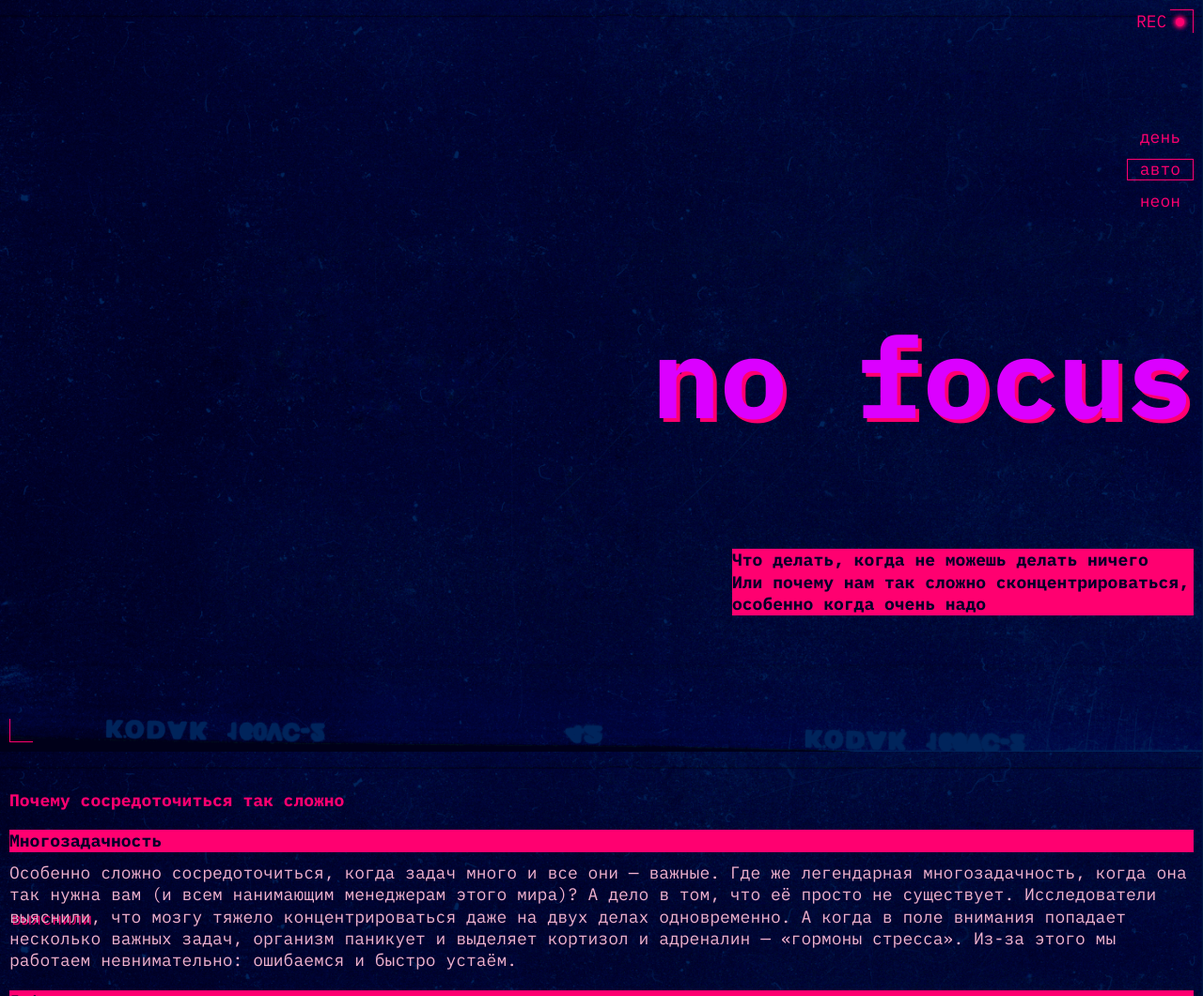
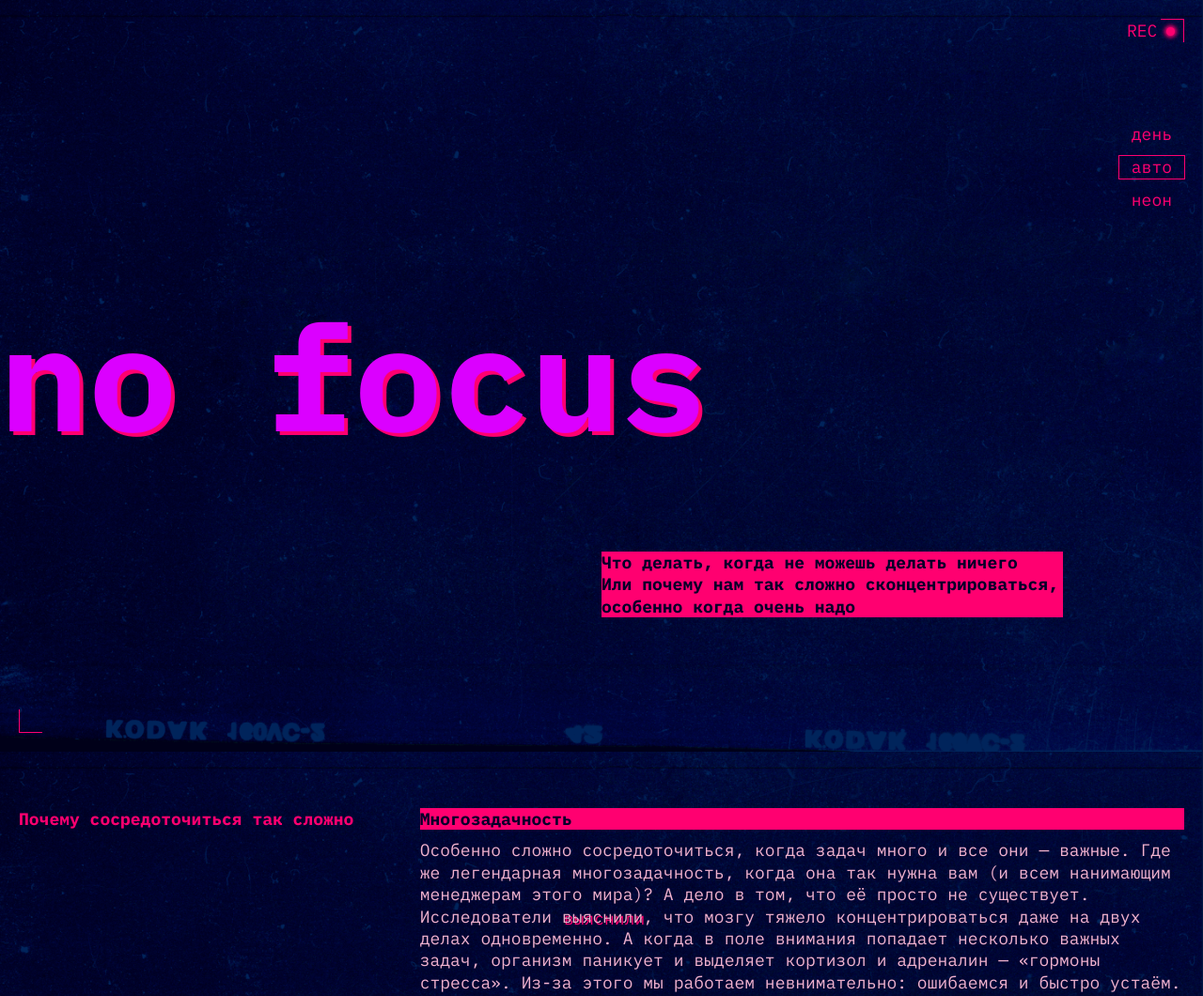
Before and after one commit to Gavrilov-A/slozhno-sosredotochitsya-fd, a plain HTML site: page index.html in a window 1280 px wide. Shown: the top 1060 px of the page at 94% size. Drawn offline with Linux system fonts and the light colour scheme.

Commit message:
tap orientasion

```diff
--- a/index.html
+++ b/index.html
@@ -53,7 +53,7 @@
       </p>
     </header>
     <main class="content">
-      <section class="content__section">
+      <section class="content__section why">
         <h2 class="section__title">
           Почему сосредоточиться так сложно
         </h2>
@@ -72,7 +72,7 @@
             </article>
           </div>
       </section>
-      <section class="content__section">
+      <section class="content__section what">
         <h2 class="section__title">
           Что снижает концентрацию внимания?
         </h2>
@@ -97,7 +97,7 @@
             </article>
           </div>
       </section>
-      <section class="content__section">
+      <section class="content__section how">
         <h2 class="section__title">
           Как концентрироваться лучше, чем золотая рыбка (то есть дольше трёх секунд)
         </h2>
@@ -137,7 +137,7 @@
             </article>
           </div>
       </section>
-      <section class="content__section content__section__image-gap">
+      <section class="content__section content__section__image-gap gallery-grid">
         <h3 class="text-block__title title-decor">
           А можно в картинках?
         </h3>
--- a/styles/style.css
+++ b/styles/style.css
@@ -2,11 +2,22 @@
 
 .page {
   display: grid;
-  padding: var(--padding-page);
+  /* padding: 0 var(--padding-page); */
   background-image: var(--bg-img-page);
   background-position: center;
   background-size: cover;
   background-attachment: fixed;
+}
+
+.header {
+  position: relative;
+  display: grid;
+  grid-template-rows: 1fr min-content 1fr;
+  justify-items: end;
+  align-items: center;
+  block-size: 100vh;
+  padding: var(--padding-page);
+  margin-block-end: var(--gap-page);
  }
 
 .header__rec {
@@ -16,8 +27,8 @@
   inline-size: 52px;
   block-size: 26px;
   gap: 10px;
-  inset-block-start: 10px;
-  inset-inline-end: 9px;
+  inset-block-start: var(--padding-page);
+  inset-inline-end: 19px;
   color: #ff0070;
   font-weight: 400;
   font-size: 18px;
@@ -38,8 +49,8 @@
 .decorated-zone::before {
   content: "";
   position: absolute;
-  inset-block-start: 10px;
-  inset-inline-end: 0;
+  inset-block-start: var(--padding-page);
+  inset-inline-end: var(--padding-page);
   border-block-start: 1px solid var(--nav-color);
   border-inline-end: 1px solid var(--nav-color);
   inline-size: 25px;
@@ -49,36 +60,30 @@
 .decorated-zone::after {
   content: "";
   position: absolute;
-  inset-inline-start: 0;
-  inset-block-end: 10px;
+  inset-inline-start: var(--padding-page);
+  inset-block-end: var(--padding-page);
   border-inline-start: 1px solid var(--nav-color);
   border-block-end: 1px solid var(--nav-color);
   inline-size: 25px;
   block-size: 25px;
 }
 
-.header {
-  position: relative;
-  display: grid;
-  grid-template-rows: 1fr min-content 1fr;
-  justify-items: end;
-  align-items: center;
-  block-size: 100vh;
-  padding: 10px 0;
-  margin-block-end: var(--gap-page);
+.header__theme-menu {
+  /* inline-size: 70px;
+  block-size: 98px; */
+  justify-items: center;
 }
 
 .header__theme-menu-list {
   display: grid;
-  justify-items: center;
-  gap: 10px;
+  gap: 11px;
 }
 
 .header__theme-menu-button {
   color: var(--nav-color);
   font-weight: 400;
   font-size: 18px;
-  padding: 1.5px 13px;
+  padding: 3px 13px;
   line-height: 100%;
   background-color: transparent;
   border: none;
@@ -86,22 +91,18 @@
 }
 
 .header__theme-menu-button:hover {
-  border: 1px solid var(--nav-color-hover);
-}
-
-.header__theme-menu-button:not(:hover) {
-
+  outline: 1px solid var(--nav-color-hover);
 }
 
 .header__theme-menu-button_active {
-  border: 1px solid var(--nav-color);
+  outline: 1px solid var(--nav-color);
  }
 
 .header__logo {
   font-weight: 700;
   line-height: 82.5%;
   font-size: var(--size-logo-header);
-  color: var(--color-header-title);
+  color: var(--color-header-logo);
   text-shadow: 4px 4px 0 var(--accent-color);
 }
 
@@ -122,6 +123,7 @@
 
 .content {
   display: grid;
+  padding: 0 var(--padding-page, 10px);
   gap: var(--gap-main);
   margin-block-end: var(--gap-page);
 }
@@ -196,7 +198,83 @@
 .footer__logo {
   font-weight: 700;
   line-height: 83%;
-  font-size: var(--size-logo);
+  font-size: var(--size-logo-footer);
   color: var(--color-header-title);
   text-shadow: 2px 2px 0 var(--accent-color);
 }
+
+
+@media(width >= 768px) {
+  .header {
+    grid-template-columns: 1fr 1fr;
+    justify-items: normal;
+  }
+
+  .header__rec {
+    inset-inline-end: 29px;
+  }
+
+  .header__theme-menu {
+    grid-column: 2;
+    grid-row: 1;
+    justify-items: end;
+  }
+
+  .header__logo {
+    grid-column: 1 / 3;
+    position: relative;
+    inset-inline-start: calc(-1* var(--padding-page));
+  }
+
+  .text-header {
+    grid-column: 2;
+    grid-row: 3;
+  }
+
+  .why {
+    grid-template-columns: 1fr 2fr;
+  }
+
+  .why .section__title {
+    grid-column: 1;
+  }
+
+  .why .text-blocks {
+    grid-column: 2;
+  }
+
+  .what {
+    grid-template-columns: 1fr 2fr;
+    grid-template-rows: min-content 1fr;
+  }
+
+  .what .section__title {
+    grid-column: 1;
+    grid-row: 1;
+  }
+
+  .what .text-blocks {
+    grid-column: span 2;
+    grid-row: 2;
+  }
+
+  .how {
+    grid-template-columns: 1fr 2fr;
+  }
+
+  .content__section__image-gap {
+    gap: var(--gap-section);
+  }
+
+  .gallery-grid {
+    grid-template-columns: repeat(3, 1fr);
+    grid-template-rows: min-content repeat(3, 1fr);
+  }
+
+  .gallery-grid .text-block__title {
+    grid-column: 3 span;
+    grid-row: 1;
+  }
+
+
+}
--- a/styles/variables.css
+++ b/styles/variables.css
@@ -5,20 +5,36 @@
 :root {
   --font-family: "IBM Plex Mono";
   --size-logo-header: clamp(7.25rem, 7.0115rem + 1.0178vw, 7.5rem);
-  --padding-page: 0 10px;
+  --size-logo-footer: clamp(7.25rem, 7.0115rem + 1.0178vw, 7.5rem);
+  --padding-page: 10px;
   --gap-page: 40px;
+  --gap-main: 50px;
+  --gap-section: 20px;
+  --gap-block: 10px;
   --bg-color-page: #000028;
   --bg-img-page: url(../images/cover-image-dark.png);
   --bg-block-title: #ff0070;
   --accent-color: #ff0070;
-  --color-header-title: #DB00FF;
+  --color-header-logo: #DB00FF;
   --color-title-block: #000028;
   --color-text-block: #F1B2CE;
-  --gap-main: 50px;
-  --gap-section: 20px;
   --nav-color: #ff0070;
-  --padding-footer: 10px;
   --gap-nav-menu: 10px;
   --nav-color-hover: rgb(255, 0, 112, 0.4);
-  --gap-block: 10px;
 }
+
+@media(width >= 768px) {
+  :root {
+    --size-logo-header: clamp(7.5rem, 0.5625rem + 14.4531vw, 9.8125rem);
+    --size-logo-footer: clamp(7.5rem, 0.5625rem + 14.4531vw, 9.8125rem);
+    --padding-page: 20px;
+    --gap-main: 80px;
+    --gap-page: 60px;
+  }
+}
+
+@media (width >= 1024px) {
+  :root {
+    --gap-page: 60px;
+  }
+}
```
Lines whose indentation alone changed are shown as unchanged.
